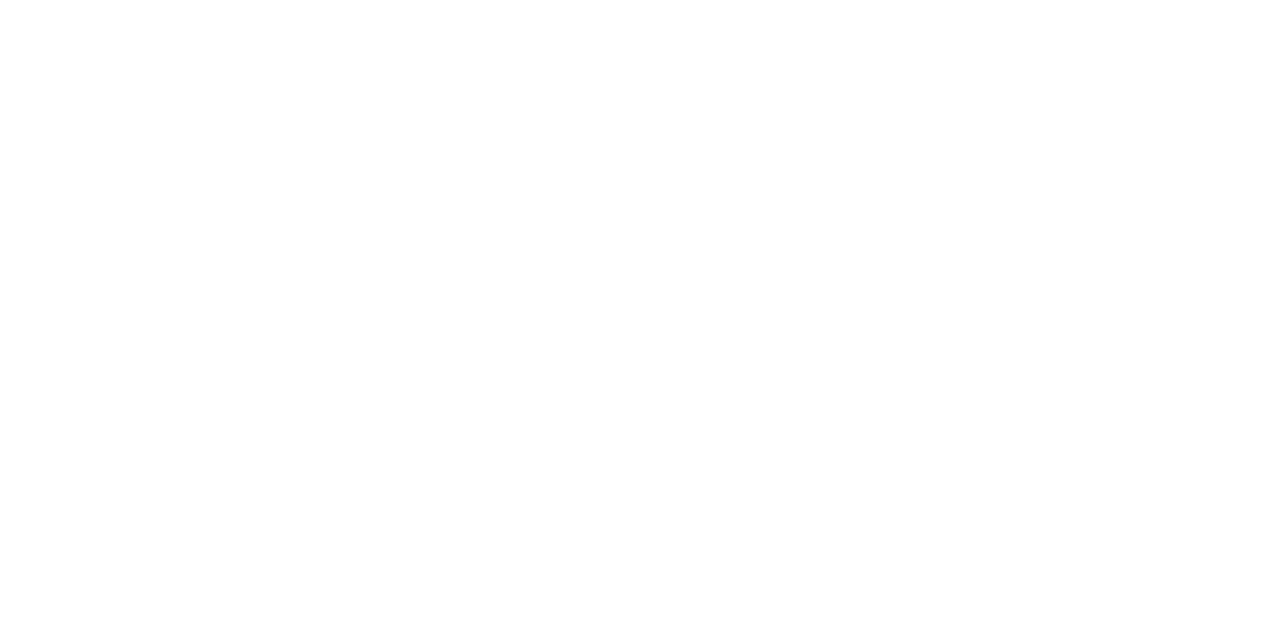
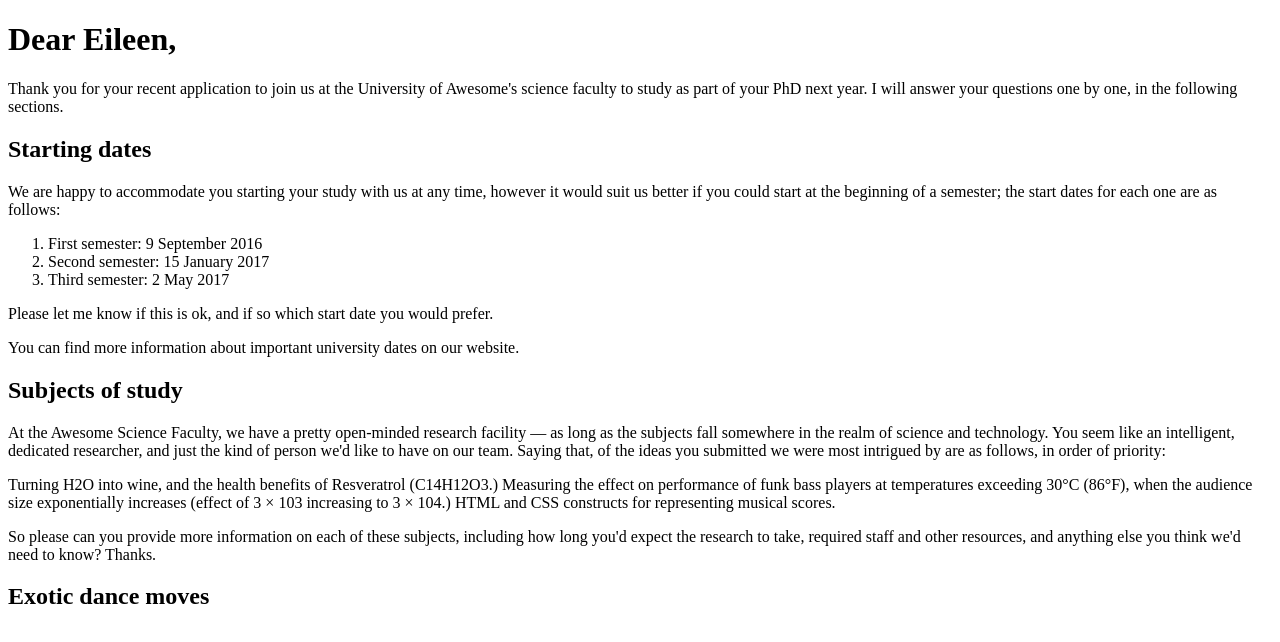
Before and after one commit to ssydneyy/Introduction-to-HTML, a plain HTML site: page index.html in a window 1280 px wide. Drawn offline with Linux system fonts and the light colour scheme.

Commit message:
updating index page

```diff
--- a/index.html
+++ b/index.html
@@ -1,4 +1,50 @@
 <!DOCTYPE html>
 <html>
+    <head>
+        <title>
+            Introduction to HTML</title>
+    </head>
 
+    <body>
+<h1>
+    Dear Eileen,</h1>
+<p>
+    Thank you for your recent application to join us at the University of Awesome's science faculty to study as part of your PhD next year. I will answer your questions one by one, in the following sections.
+</p>
+<h2>
+    Starting dates</h2>
+<p>
+    We are happy to accommodate you starting your study with us at any time, however it would suit us better if you could start at the beginning of a semester; the start dates for each one are as follows:</p>
+<ol>
+    <li>
+        First semester: 9 September 2016</li>
+    <li>
+        Second semester: 15 January 2017</li>
+    <li>
+        Third semester: 2 May 2017</li>
+</ol>
+<p>
+    Please let me know if this is ok, and if so which start date you would prefer.</p>
+
+<p>
+    You can find more information about important university dates on our website.</p>
+
+<h2>
+    Subjects of study</h2>
+
+<p>
+    At the Awesome Science Faculty, we have a pretty open-minded research facility — as long as the subjects fall somewhere in the realm of science and technology. You seem like an intelligent, dedicated researcher, and just the kind of person we'd like to have on our team. Saying that, of the ideas you submitted we were most intrigued by are as follows, in order of priority:</p>
+
+<p>
+    Turning H2O into wine, and the health benefits of Resveratrol (C14H12O3.)
+    Measuring the effect on performance of funk bass players at temperatures exceeding 30°C (86°F), when the audience size exponentially increases (effect of 3 × 103 increasing to 3 × 104.)
+    HTML and CSS constructs for representing musical scores.
+    </p>
+<p>
+    So please can you provide more information on each of these subjects, including how long you'd expect the research to take, required staff and other resources, and anything else you think we'd need to know? Thanks.</p>
+    <h2>
+        Exotic dance moves
+    </h2>
+
+    </body>
 </html>
```
